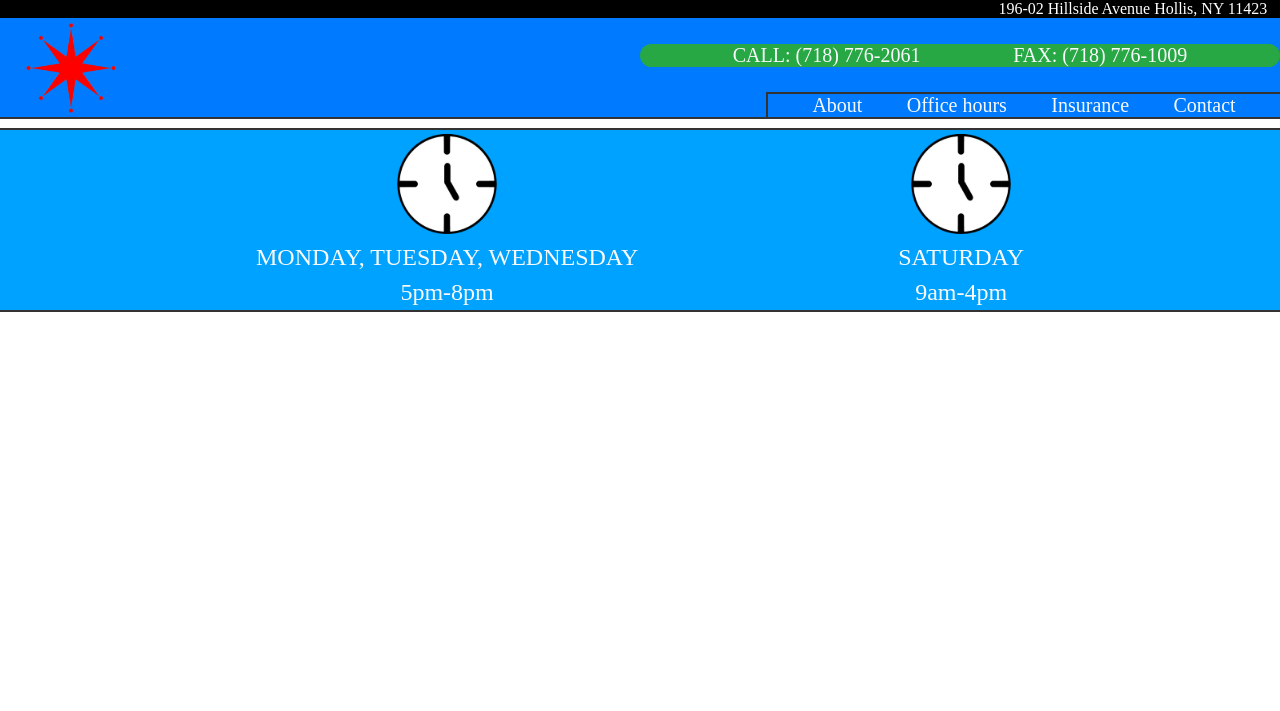
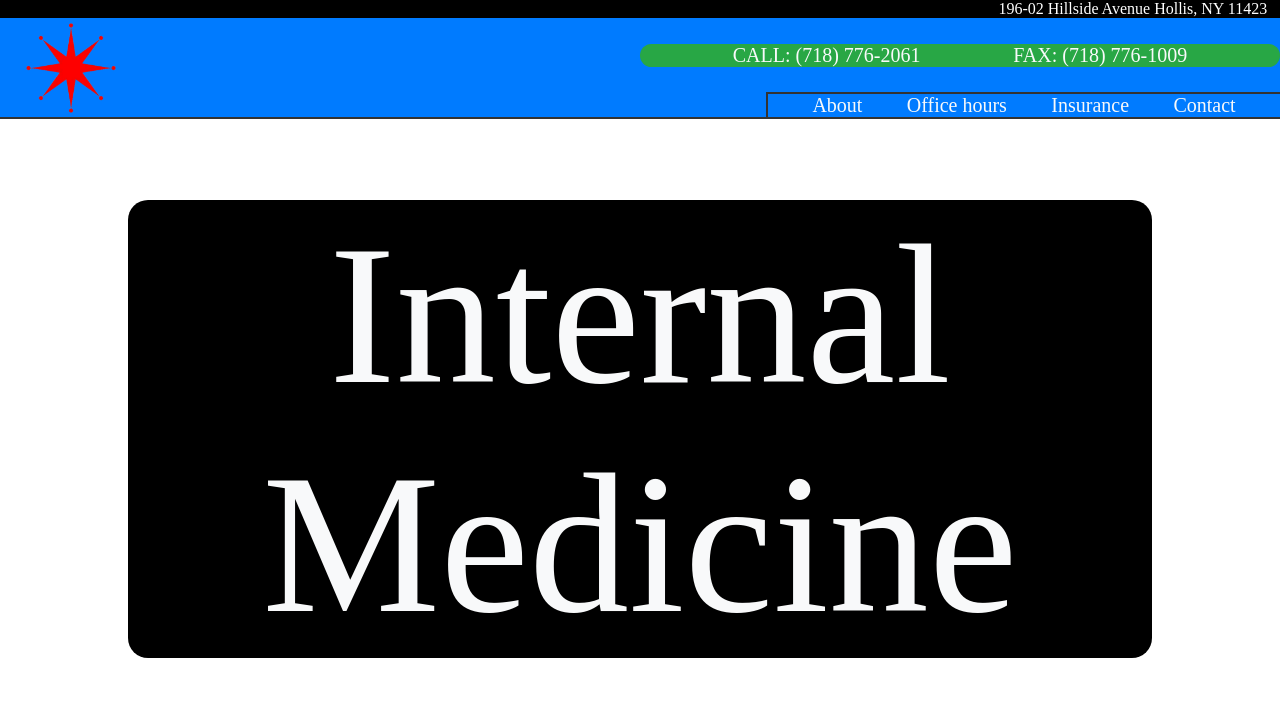
Before and after one commit to Hypochlorites/Office-Website, a plain HTML site: page index.html in a window 1280 px wide. Shown: the top 711 px of the page. Drawn offline with Linux system fonts and the light colour scheme.

Commit message:
Website title changed. Homepage has new top bit

```diff
--- a/index.html
+++ b/index.html
@@ -3,7 +3,7 @@
 <head>
     <meta charset="utf-8">
     <meta name="viewport" content="width=device-width, initial-scale=1.0">
-    <title>Internal Medicine</title>
+    <title>Sameer K. Misra | Internal Medicine </title>
     <link href="style.css" rel="stylesheet" type="text/css"/>
 </head>
 <body>
@@ -38,8 +38,10 @@
             </nav>
         </div>
     </header>
-    <main>
-        <div class="front"></div>
+    <main class="home">
+        <div class="front">
+            <p> Internal Medicine  </p>
+        </div>
         <div class="schedule">
             <div class="Clock-section">
                 <a href="schedule.html">
--- a/style.css
+++ b/style.css
@@ -98,6 +98,9 @@ header {
                 }
 
 
+.home {
+    margin-top: 0;
+}
 main {
     flex-grow: 1;
     margin-top: 10%;
@@ -108,6 +111,16 @@ main {
     }
 
 /* index */
+.front {
+    text-align: center;
+    margin: auto;
+    background-color: black;
+    color: #F8F9FA;
+    font-size: 250px;
+    width: 80%;
+    border-radius: 20px;
+
+}
 .schedule {
     display: flex;
     justify-content: space-evenly;
@@ -300,13 +313,21 @@ main {
 
 /* Media queries */
 
-/* Header medium window size */
+/* Header and home medium window size */
 @media (max-width: 1440px) {
     .cta-bar {
         font-size: 20px;
         width: 100%;
     }
+    .front {
+        font-size: 200px;
+    }
 
+@media (max-width: 1000px) {
+    .front {
+        font-size: 150px;
+    }
+}
 /* About & Office Hours page medium window size */
 @media (max-width: 1200px) {
     .section h2 {
@@ -381,8 +402,15 @@ main {
     .hamburger {
         margin-left: auto;
     }
+
 }
 
+/* Home low window size */
+@media (max-width: 800px) {
+    .front {
+        font-size: 100px;
+    }
+}
 /* Schedule low window size */
 @media (max-width: 950px) {
     .schedule {
```
Also changed, not shown: about.html (+1 -1 lines), contact.html (+2 -2 lines), insurance.html (+1 -1 lines), schedule.html (+1 -1 lines).
